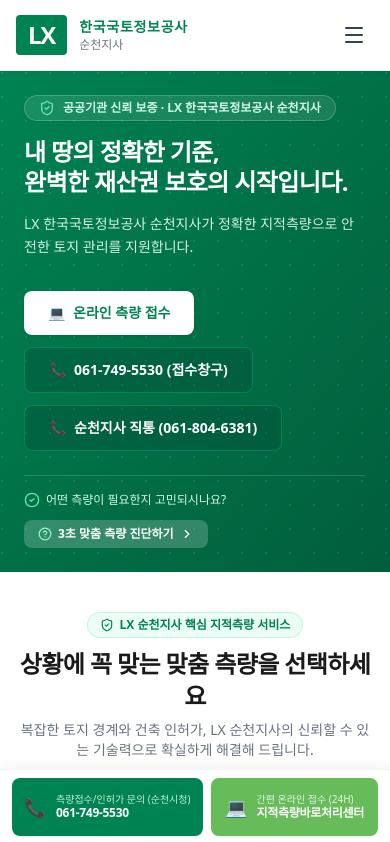
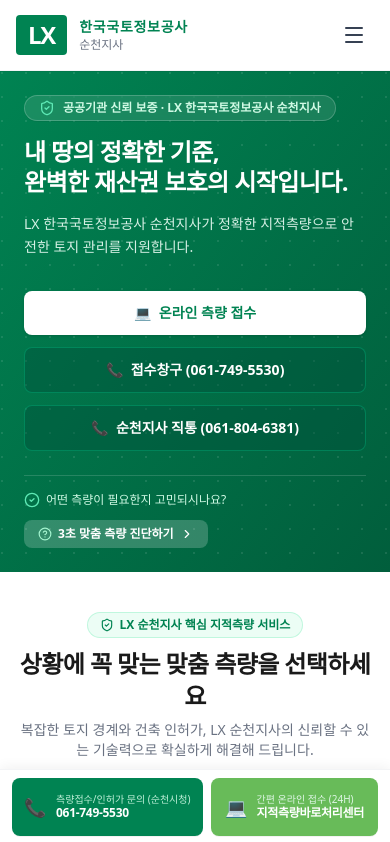
Before and after one commit to LX-jhleeglory/LX-Suncheon-2, a React (Vite) app: page / in a window 390 px wide. Shown: the top 842 px of the page. Built offline with nearby package versions, Linux system fonts and the light colour scheme; a web font is replaced by a local one.

Commit message:
style: update hero section CTA layout
Refactor CTA buttons to use a vertical stack on mobile and equal-width layout on desktop to improve readability and touch accessibility.

```diff
--- a/src/components/HeroSection.tsx
+++ b/src/components/HeroSection.tsx
@@ -38,13 +38,14 @@
         </p>
 
         {/* CTA Buttons - Professional Polish Style */}
-        <div className="flex flex-wrap items-center gap-3 mb-6">
+
+        <div className="flex flex-col sm:flex-row items-center gap-3 mb-6 w-full">
           <a
             id="hero-cta-online"
             href={LX_CONTACT_INFO.onlinePortalUrl}
             target="_blank"
             rel="noopener noreferrer"
-            className="bg-white text-[#008352] hover:bg-emerald-50 px-6 py-3 rounded-lg font-bold flex items-center justify-center gap-2 text-sm sm:text-base shadow-sm transition-all active:scale-98 cursor-pointer"
+            className="flex-1 w-full bg-white text-[#008352] hover:bg-emerald-50 px-6 py-3 rounded-lg font-bold flex items-center justify-center gap-2 text-sm sm:text-base shadow-sm transition-all active:scale-98 cursor-pointer"
           >
             <span>💻</span>
             <span>온라인 측량 접수</span>
@@ -53,16 +54,16 @@
           <a
             id="hero-cta-phone-reception"
             href={`tel:${LX_CONTACT_INFO.receptionPhoneRaw}`}
-            className="bg-emerald-900/40 border border-emerald-400/30 hover:bg-emerald-900/60 text-white px-6 py-3 rounded-lg font-bold flex items-center justify-center gap-2 text-sm sm:text-base transition-all active:scale-98 cursor-pointer"
+            className="flex-1 w-full bg-emerald-900/40 border border-emerald-400/30 hover:bg-emerald-900/60 text-white px-6 py-3 rounded-lg font-bold flex items-center justify-center gap-2 text-sm sm:text-base transition-all active:scale-98 cursor-pointer"
           >
             <span>📞</span>
-            <span>061-749-5530 (접수창구)</span>
+            <span>접수창구 (061-749-5530)</span>
           </a>
 
           <a
             id="hero-cta-phone-branch"
             href={`tel:${LX_CONTACT_INFO.branchPhoneRaw}`}
-            className="bg-emerald-900/40 border border-emerald-400/30 hover:bg-emerald-900/60 text-white px-6 py-3 rounded-lg font-bold flex items-center justify-center gap-2 text-sm sm:text-base transition-all active:scale-98 cursor-pointer"
+            className="flex-1 w-full bg-emerald-900/40 border border-emerald-400/30 hover:bg-emerald-900/60 text-white px-6 py-3 rounded-lg font-bold flex items-center justify-center gap-2 text-sm sm:text-base transition-all active:scale-98 cursor-pointer"
           >
             <span>📞</span>
             <span>순천지사 직통 ({LX_CONTACT_INFO.branchPhone})</span>
```
